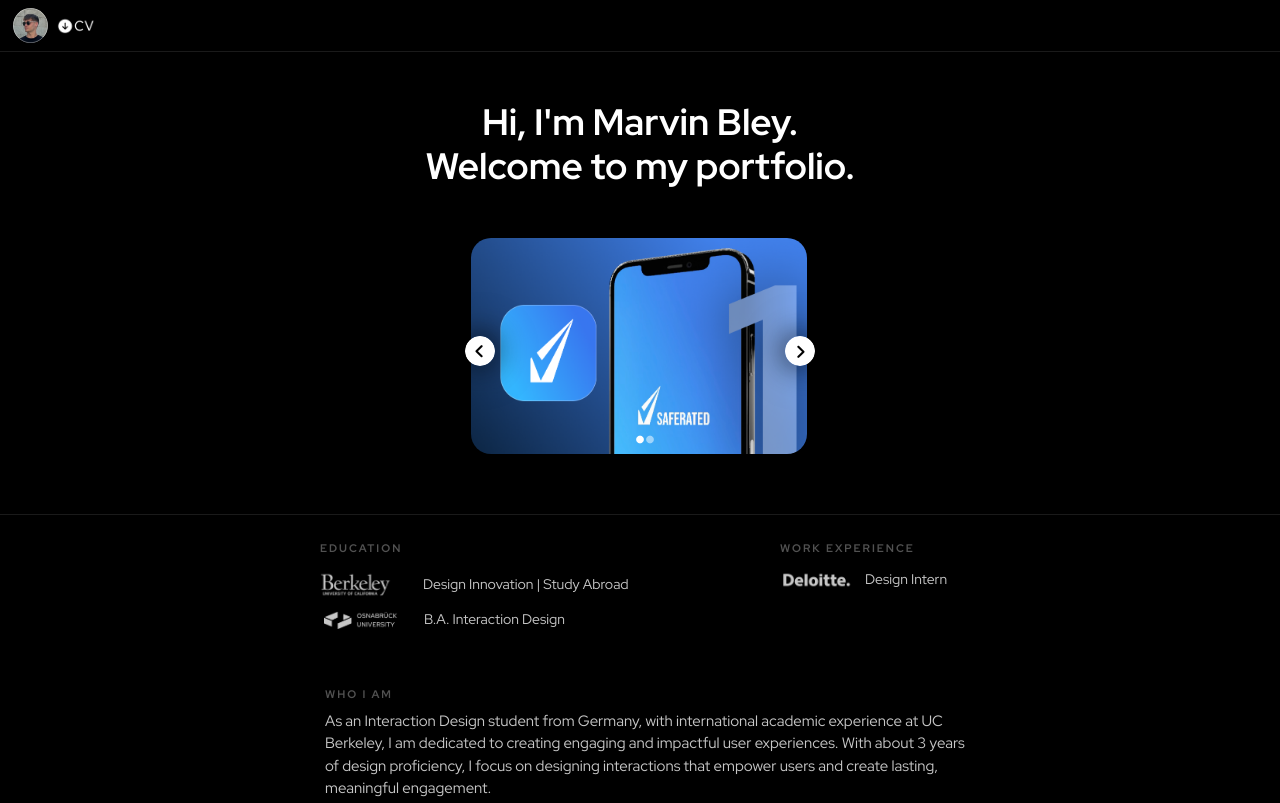
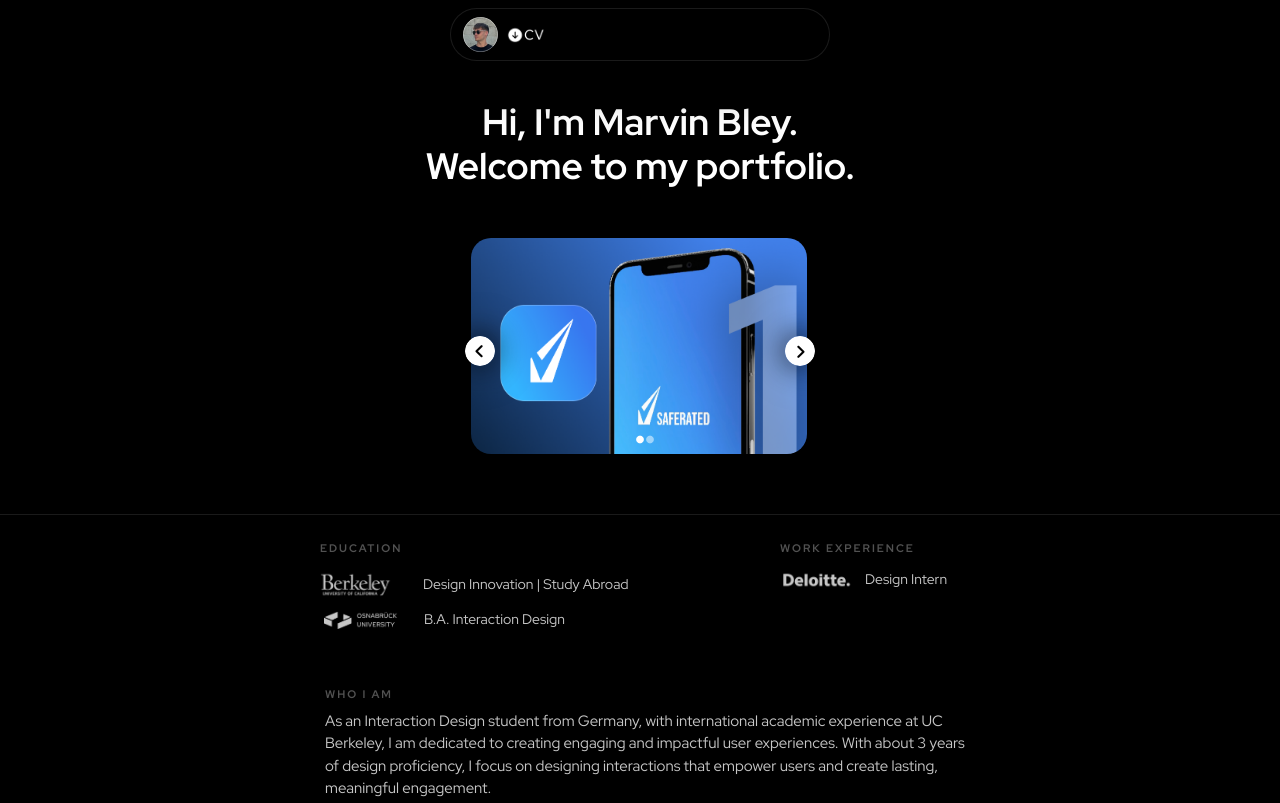
Before and after one commit to marvbl/portfolio, a plain HTML site: page index.html in a window 1280 px wide. Shown: the top 803 px of the page. Drawn offline with nearby package versions, Linux system fonts and the light colour scheme.

Commit message:
Update style.css

```diff
--- a/css/style.css
+++ b/css/style.css
@@ -1,15 +1,20 @@
 /* Navbar styling */
 .custom-navbar {
-    background-color: rgba(0, 0, 0, 0.615);
+    background-color: rgba(0, 0, 0, 0.511);
     -webkit-backdrop-filter: blur(25px); /* Safari-specific prefix */
     backdrop-filter: blur(35px);
-    padding: 8px 1px;
-    box-shadow: 0 2px 5px rgba(0, 0, 0, 0.2);
-    border-bottom: 1px solid rgba(80, 80, 80, 0.326);
+    padding: 8px 0; /* Padding for top/bottom */
     position: fixed;
-    top: 0;
-    width: 100%;
+    top: 8px; /* Position lower from the top */
+    left: 50%; /* Center the navbar */
+    transform: translateX(-50%); /* Offset to center */
+    width: calc(100% - 40px); /* Full width minus margins */
+    max-width: 380px; /* Set a maximum width */
+    margin: 20 20px; /* Add margin to create space on both sides */
     z-index: 9999; /* High z-index */
+    border-radius: 100px; /* Optional: round the corners */
+    border: 1px solid rgba(53, 53, 53, 0.5); /* Stroke line around the navbar */
+   box-shadow: 0 -2px 60px 5px rgb(0, 0, 0.4); /* Stronger, higher shadow */
 }
 
 
```
